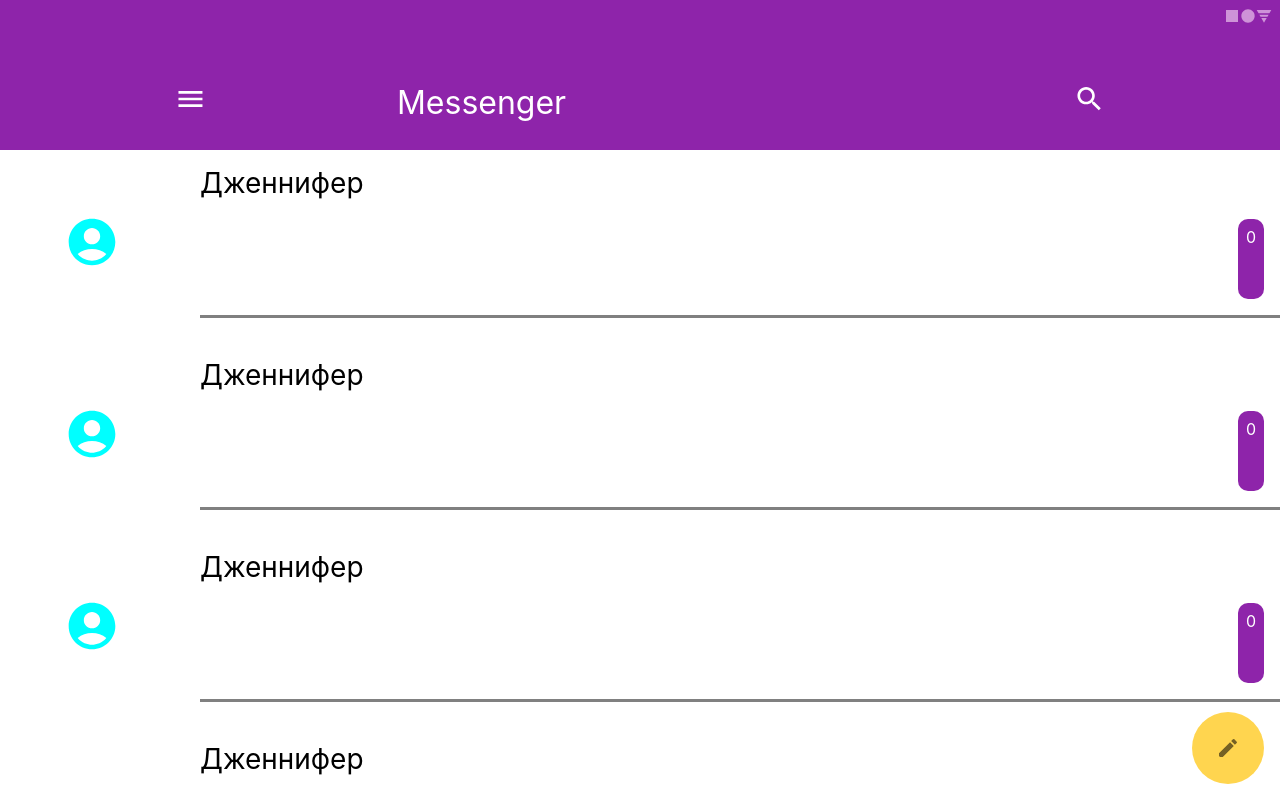
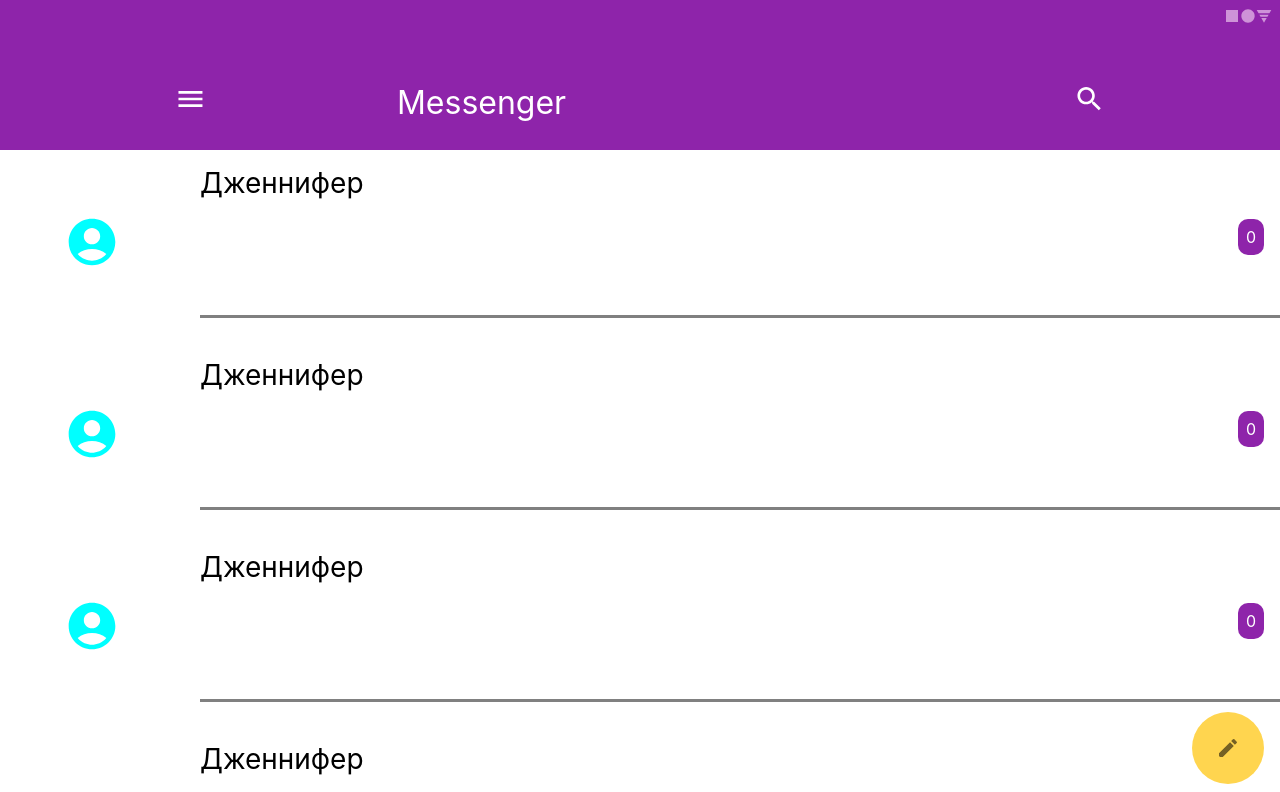
Before and after one commit to lspolatova/2022-2-VK-EDU-FS-Frontend-E-Ispolatova, a React (Create React App) app in the folder react-chat/: page / in a window 1280 px wide. Shown: the top 792 px of the page. Built offline with nearby package versions, Linux system fonts and the light colour scheme.

Commit message:
Update Chat.scss

```diff
--- a/react-chat/src/components/Chat/Chat.scss
+++ b/react-chat/src/components/Chat/Chat.scss
@@ -21,6 +21,7 @@
     margin-top: 1rem;
     margin-left: 1rem;
     width: 100%;
+    padding-bottom: 1rem;
 }
 
 .small_message {
@@ -45,7 +46,6 @@
     font-size: 1rem;
     margin-left: auto;
     margin-bottom: auto;
-    margin-bottom: 1rem;
     padding: 0.5rem;
     border-radius: 10px;
 }
```
